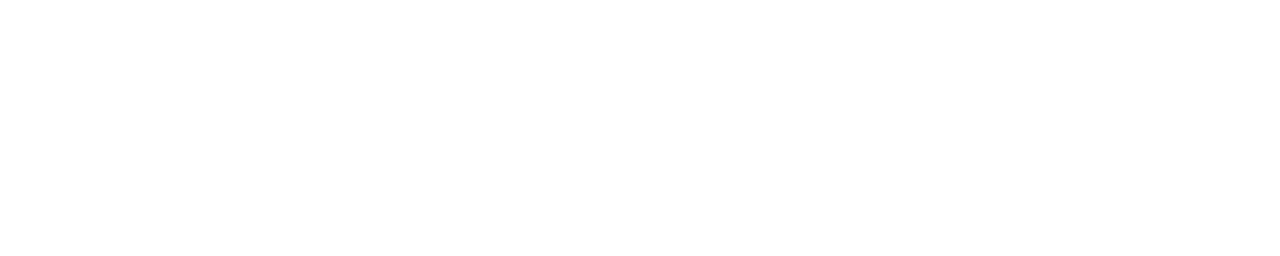
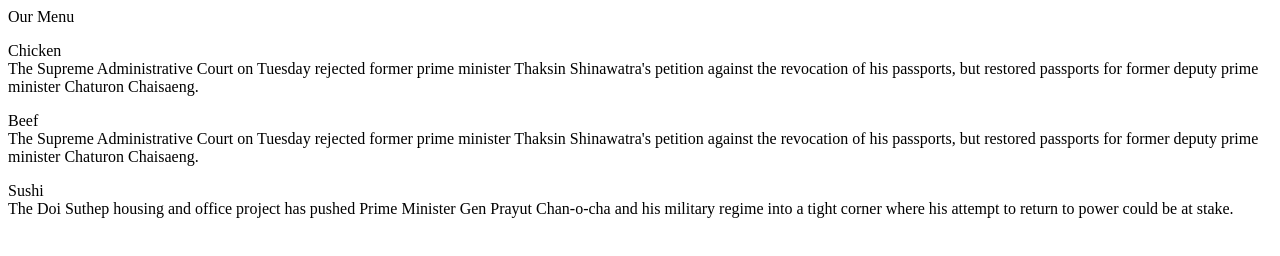
Before and after one commit to shakib2501/Assignments, a plain HTML site: page module2-solution/index.html in a window 1280 px wide. Drawn offline with Linux system fonts and the light colour scheme; a web font is replaced by a local one.

Commit message:
commit before submission of assignment

```diff
--- a/module2-solution/index.html
+++ b/module2-solution/index.html
@@ -1,9 +1,47 @@
 <!DOCTYPE html>
-<html>
+<html lang="en">
 <head>
-	<title>Our Menu</title>
+  <meta charset="UTF-8">
+  <meta name="viewport" content="width=device-width, initial-scale=1">
+  <link rel="stylesheet" href="styles.css">
+  <link href="https://fonts.googleapis.com/css?family=Gugi" rel="stylesheet">
+  <title>Module2 Answer</title>
 </head>
 <body>
+<div class="menu-header">Our Menu</div>
+<div class="container">
+  <section class="col-lg-4 col-md-6 col-sm-12 menu-item">
+    <p>
+        <span id="chicken" class="menu-item-name">
+          Chicken
+        </span>
+      <br>
+      The Supreme Administrative Court on Tuesday rejected former prime minister Thaksin Shinawatra's petition against the revocation of his passports, but restored passports for former deputy prime minister Chaturon Chaisaeng.
+    </p>
+  </section>
+
+  <section class="col-lg-4 col-md-6 col-sm-12 menu-item">
+    <p>
+        <span id="beef" class="menu-item-name">
+          Beef
+        </span>
+      <br>
+      The Supreme Administrative Court on Tuesday rejected former prime minister Thaksin Shinawatra's petition against the revocation of his passports, but restored passports for former deputy prime minister Chaturon Chaisaeng.
+    </p>
+  </section>
+
+  <section class="col-lg-4 col-md-12 col-sm-12 menu-item">
+    <p>
+        <span id="shushi" class="menu-item-name">
+          Sushi
+        </span>
+      <br>
+      The Doi Suthep housing and office project has pushed Prime Minister Gen Prayut Chan-o-cha and his military regime into a tight corner where his attempt to return to power could be at stake.
+    </p>
+  </section>
+
+</div> <!--End of container-->
+
 
 </body>
 </html>
--- /dev/null
+++ b/module2-solution/style.css
@@ -0,0 +1,233 @@
+* {
+  box-sizing: border-box;
+  font-family: 'Gugi', cursive;
+}
+
+p {
+  background: #999999;
+  margin-right: 10px;
+  margin-left: 10px;
+  border: 2px solid black;
+  font-size: 1.25em;
+}
+
+p .menu-item-name {
+  width: 30%;
+  float: right;
+  position: relative;
+  border: 2px solid black;
+  border-top: 1px;
+  border-right: 1px;
+  font-weight: bold;
+  height: 30px;
+  text-align: center;
+}
+
+.container {
+  padding-right: 15px;
+  padding-left: 15px;
+  margin-left: auto;
+  margin-right: auto;
+}
+
+.menu-container {
+  position: relative;
+}
+
+.menu-header {
+  text-align: center;
+  font-weight: bold;
+  margin-bottom: 10px;
+  font-size: 1.75em;
+}
+
+.menu-section {
+  background: red;
+  alignment: center;
+}
+
+.menu-item {
+  height: auto;
+}
+
+#chicken {
+  background: #D69897;
+  color: black;
+}
+
+#beef {
+  background: #C3443F;
+  color: white;
+}
+
+#shushi {
+  background: #E6D294;
+  color: black;
+}
+
+/********** Desktop devices only **********/
+@media (min-width: 992px) {
+  .col-lg-1, .col-lg-2, .col-lg-3, .col-lg-4, .col-lg-5, .col-lg-6, .col-lg-7, .col-lg-8, .col-lg-9, .col-lg-10, .col-lg-11, .col-lg-12 {
+    float: left;
+    /*border: 1px solid green;*/
+  }
+
+  .col-lg-1 {
+    width: 8.33%;
+  }
+
+  .col-lg-2 {
+    width: 16.66%;
+  }
+
+  .col-lg-3 {
+    width: 25%;
+  }
+
+  .col-lg-4 {
+    width: 33.33%;
+  }
+
+  .col-lg-5 {
+    width: 41.66%;
+  }
+
+  .col-lg-6 {
+    width: 50%;
+  }
+
+  .col-lg-7 {
+    width: 58.33%;
+  }
+
+  .col-lg-8 {
+    width: 66.66%;
+  }
+
+  .col-lg-9 {
+    width: 74.99%;
+  }
+
+  .col-lg-10 {
+    width: 83.33%;
+  }
+
+  .col-lg-11 {
+    width: 91.66%;
+  }
+
+  .col-lg-12 {
+    width: 100%;
+  }
+
+}
+
+/********** Tablet devices only **********/
+@media (min-width: 768px) and (max-width: 991px) {
+  .col-md-1, .col-md-2, .col-md-3, .col-md-4, .col-md-5, .col-md-6, .col-md-7, .col-md-8, .col-md-9, .col-md-10, .col-md-11, .col-md-12 {
+    float: left;
+    /*border: 1px solid green;*/
+  }
+
+  .col-md-1 {
+    width: 8.33%;
+  }
+
+  .col-md-2 {
+    width: 16.66%;
+  }
+
+  .col-md-3 {
+    width: 25%;
+  }
+
+  .col-md-4 {
+    width: 33.33%;
+  }
+
+  .col-md-5 {
+    width: 41.66%;
+  }
+
+  .col-md-6 {
+    width: 50%;
+  }
+
+  .col-md-7 {
+    width: 58.33%;
+  }
+
+  .col-md-8 {
+    width: 66.66%;
+  }
+
+  .col-md-9 {
+    width: 74.99%;
+  }
+
+  .col-md-10 {
+    width: 83.33%;
+  }
+
+  .col-md-11 {
+    width: 91.66%;
+  }
+
+  .col-md-12 {
+    width: 100%;
+  }
+}
+
+@media (max-width: 767px) {
+  .col-sm-1, .col-sm-2, .col-sm-3, .col-sm-4, .col-sm-5, .col-sm-6, .col-sm-7, .col-sm-8, .col-sm-9, .col-sm-10, .col-sm-11, .col-sm-12 {
+    float: left;
+  }
+
+  .col-sm-12 {
+    width: 100%;
+  }
+
+  .col-sm-11 {
+    width: 91.66666667%;
+  }
+
+  .col-sm-10 {
+    width: 83.33333333%;
+  }
+
+  .col-sm-9 {
+    width: 75%;
+  }
+
+  .col-sm-8 {
+    width: 66.66666667%;
+  }
+
+  .col-sm-7 {
+    width: 58.33333333%;
+  }
+
+  .col-sm-6 {
+    width: 50%;
+  }
+
+  .col-sm-5 {
+    width: 41.66666667%;
+  }
+
+  .col-sm-4 {
+    width: 33.33333333%;
+  }
+
+  .col-sm-3 {
+    width: 25%;
+  }
+
+  .col-sm-2 {
+    width: 16.66666667%;
+  }
+
+  .col-sm-1 {
+    width: 8.33333333%;
+  }
+}
```
